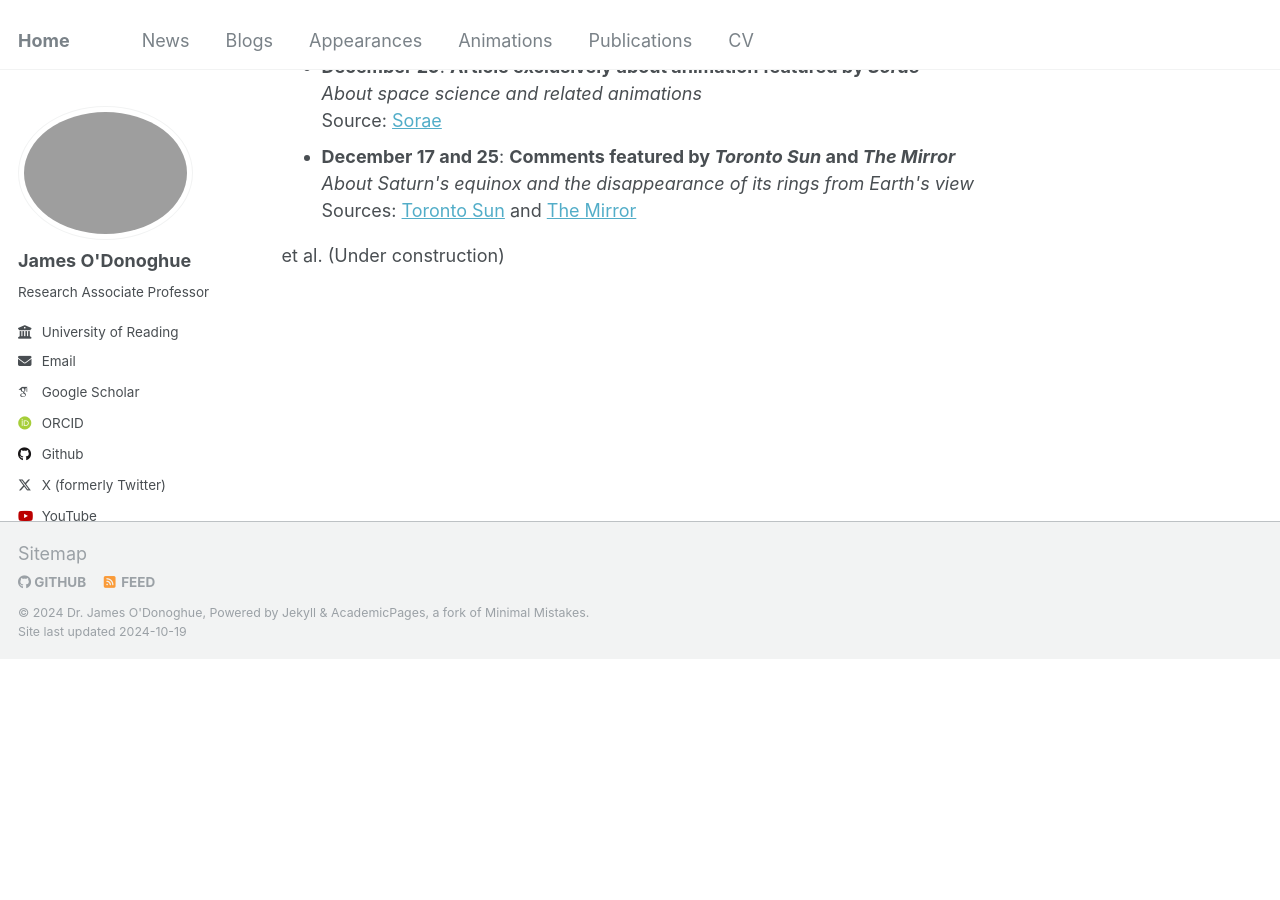
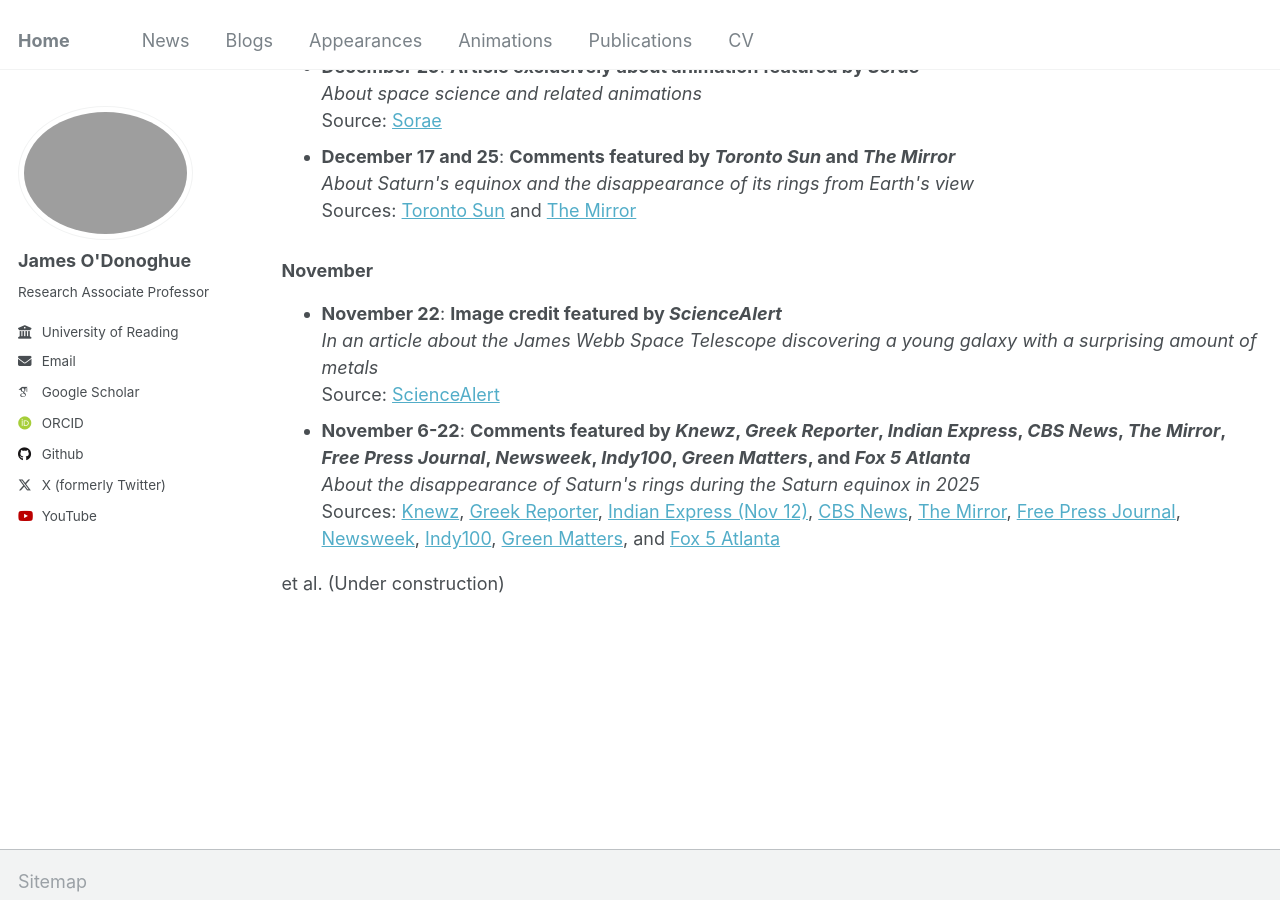
Before and after one commit to odonoghuespace/odonoghuespace.github.io, a Jekyll site: the page built from _pages/news.html, in a window 1280 px wide and 900 px high, scrolled down 3008 px. Built offline with Jekyll 4.4.1, drawn with Linux system fonts in a browser that asks for light colours; some web fonts are replaced; before the commit the page ends 3667 px from its top, so only the background shows below that.

Commit message:
Update news.html

```diff
--- a/_pages/news.html
+++ b/_pages/news.html
@@ -152,7 +152,6 @@ Twitter impressions: 10M
 
 <h3>December</h3>
 <ul>
-
 <li><strong>December 29</strong>: <strong>Article exclusively about animation featured by <em>Sorae</em></strong><br>
     <em>About space science and related animations</em><br>
     Source: <a href="https://sorae.info/newslink/20231229-sapod#google_vignette">Sorae</a>
@@ -162,8 +161,21 @@ Twitter impressions: 10M
     <em>About Saturn's equinox and the disappearance of its rings from Earth's view</em><br>
     Sources: <a href="https://torontosun.com/news/world/saturns-rings-will-disappear-from-earths-view-in-2025">Toronto Sun</a> and <a href="https://www.mirror.co.uk/news/weird-news/one-solar-systems-planets-totally-31746630">The Mirror</a>
 </li>
+</ul>
 
+<h3>November</h3>
+<ul>
+<li><strong>November 22</strong>: <strong>Image credit featured by <em>ScienceAlert</em></strong><br>
+    <em>In an article about the James Webb Space Telescope discovering a young galaxy with a surprising amount of metals</em><br>
+    Source: <a href="https://www.sciencealert.com/jwst-has-found-a-young-galaxy-with-a-surprising-amount-of-metals">ScienceAlert</a>
+</li>
+<li><strong>November 6-22</strong>: <strong>Comments featured by <em>Knewz</em>, <em>Greek Reporter</em>, <em>Indian Express</em>, <em>CBS News</em>, <em>The Mirror</em>, <em>Free Press Journal</em>, <em>Newsweek</em>, <em>Indy100</em>, <em>Green Matters</em>, and <em>Fox 5 Atlanta</em></strong><br>
+    <em>About the disappearance of Saturn's rings during the Saturn equinox in 2025</em><br>
+    Sources: <a href="https://knewz.com/saturn-rings-disappear-view-by-2025-nasa/">Knewz</a>, <a href="https://greekreporter.com/2023/11/13/saturn-rings-disappear-from-view-2025/">Greek Reporter</a>, <a href="https://indianexpress.com/article/explained/explained-sci-tech/saturn-rings-disappear-2025-9021942/">Indian Express (Nov 12)</a>, <a href="https://www.cbsnews.com/news/saturns-rings-disappear-from-view-march-23-2025-nasa-expert-says/">CBS News</a>, <a href="https://www.mirror.co.uk/news/weird-news/saturns-rings-disappear-2025-huge-31378736">The Mirror</a>, <a href="https://www.freepressjournal.in/science/saturns-iconic-rings-to-go-out-of-sight-in-2025-confirms-nasa">Free Press Journal</a>, <a href="https://www.newsweek.com/saturn-rings-disappear-2025-solar-system-space-1841425">Newsweek</a>, <a href="https://www.indy100.com/science-tech/saturn-rings-vanish-space">Indy100</a>, <a href="https://www.greenmatters.com/big-impact/saturn-rings-disappearing">Green Matters</a>, and <a href="https://www.fox5atlanta.com/news/saturns-rings-are-disappearing-will-be-invisible-from-earth-in-2025">Fox 5 Atlanta</a>
+</li>
 </ul>
+
+
 
 
 
```
